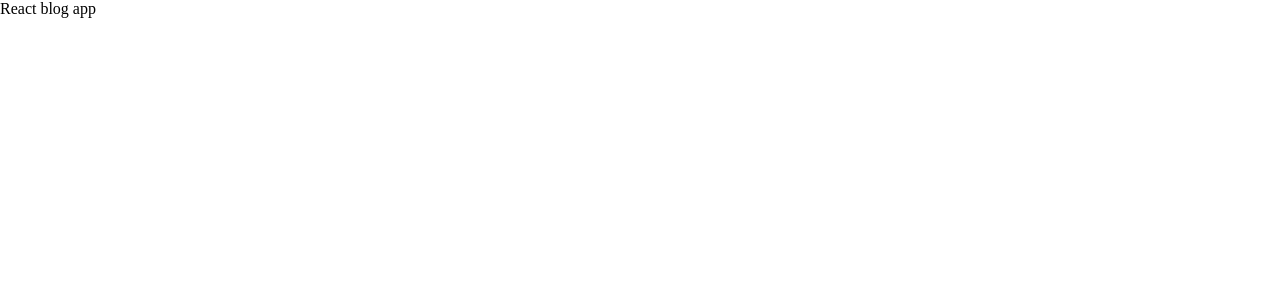
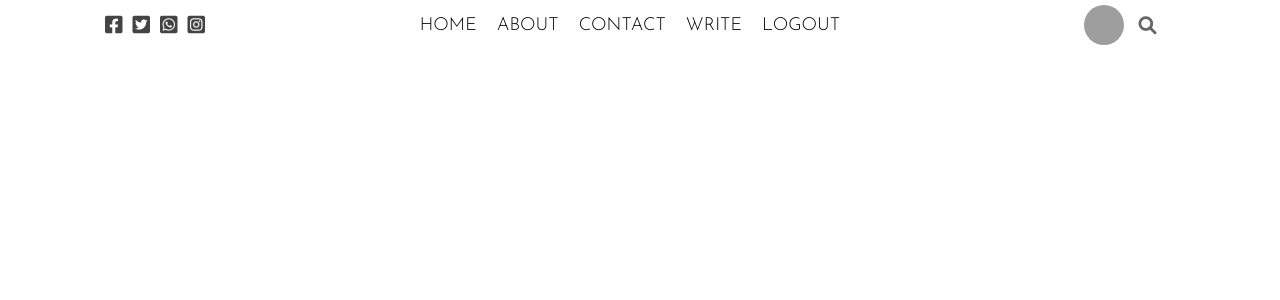
Before and after one commit to AlirezaEttehadi/react-blog, a React (Create React App) app: page / in a window 1280 px wide. Shown: the top 300 px of the page. Built offline with nearby package versions, Linux system fonts and the light colour scheme; grey boxes are pictures that could not be loaded.

Commit message:
add topbar

```diff
--- a/public/index.html
+++ b/public/index.html
@@ -12,6 +12,13 @@
       href="https://fonts.googleapis.com/css2?family=Josefin+Sans:wght@100;200;300;400;500;600;700&family=Lora:ital,wght@1,400;1,500;1,600;1,700&family=Varela&family=Varela+Round&display=swap"
       rel="stylesheet"
     />
+    <link
+      rel="stylesheet"
+      href="https://cdnjs.cloudflare.com/ajax/libs/font-awesome/6.0.0/css/all.min.css"
+      integrity="sha512-9usAa10IRO0HhonpyAIVpjrylPvoDwiPUiKdWk5t3PyolY1cOd4DSE0Ga+ri4AuTroPR5aQvXU9xC6qOPnzFeg=="
+      crossorigin="anonymous"
+      referrerpolicy="no-referrer"
+    />
     <style>
       * {
         margin: 0;
--- a/src/App.js
+++ b/src/App.js
@@ -1,5 +1,11 @@
+import TopBar from "./topbar/TopBar";
+
 function App() {
-  return <div className="App">React blog app</div>;
+  return (
+    <>
+      <TopBar />
+    </>
+  );
 }
 
 export default App;
--- /dev/null
+++ b/src/topbar/TopBar.jsx
@@ -0,0 +1,32 @@
+import "./topbar.css";
+
+export default function TopBar() {
+  return (
+    <div className="top">
+      <div className="topLeft">
+        <i className="topIcon fa-brands fa-facebook-square"></i>
+        <i className="topIcon fa-brands fa-twitter-square"></i>
+        <i className="topIcon fa-brands fa-whatsapp-square"></i>
+        <i className="topIcon fa-brands fa-instagram-square"></i>
+      </div>
+      <div className="topCenter">
+        <ul className="topList">
+          <li className="topListItem">HOME</li>
+          <li className="topListItem">ABOUT</li>
+          <li className="topListItem">CONTACT</li>
+          <li className="topListItem">WRITE</li>
+          <li className="topListItem">LOGOUT</li>
+        </ul>
+      </div>
+      <div className="topRight">
+        <img
+          src="https://i.ibb.co/zxLVmqs/pexels-nikita-krasnov-6065314.jpg"
+          alt="pexels-nikita-krasnov-6065314"
+          border="0"
+          className="topImage"
+        />
+        <i className="topSearchIcon fa-solid fa-magnifying-glass"></i>
+      </div>
+    </div>
+  );
+}
--- /dev/null
+++ b/src/topbar/topbar.css
@@ -0,0 +1,51 @@
+.top {
+  width: 100%;
+  height: 50px;
+  background-color: white;
+  position: sticky;
+  top: 0;
+  display: flex;
+  align-items: center;
+  font-family: "Josefin Sans", sans-serif;
+}
+.topLeft,
+.topRight {
+  flex: 3;
+  display: flex;
+  align-items: center;
+  justify-content: center;
+}
+.topCenter {
+  flex: 6;
+}
+.topIcon {
+  font-size: 20px;
+  margin-right: 10px;
+  color: #444;
+  cursor: pointer;
+}
+.topImage {
+  width: 40px;
+  height: 40px;
+  border-radius: 50%;
+  object-fit: cover;
+}
+.topList {
+  display: flex;
+  justify-content: center;
+  margin: 0;
+  padding: 0;
+  list-style: none;
+}
+.topListItem {
+  margin-right: 20px;
+  font-size: 18px;
+  font-weight: 300;
+  cursor: pointer;
+}
+.topSearchIcon {
+  font-size: 18px;
+  color: #666;
+  cursor: pointer;
+  margin-left: 15px;
+}
```
